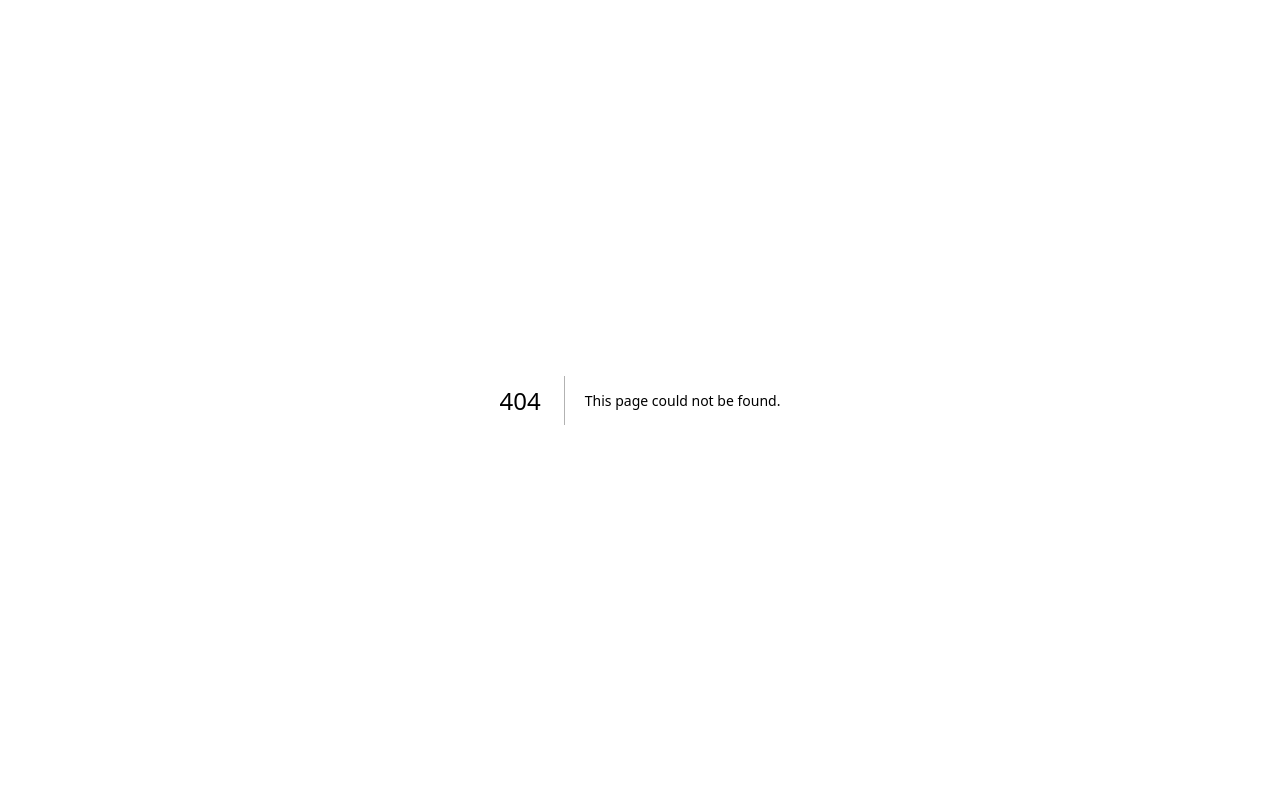
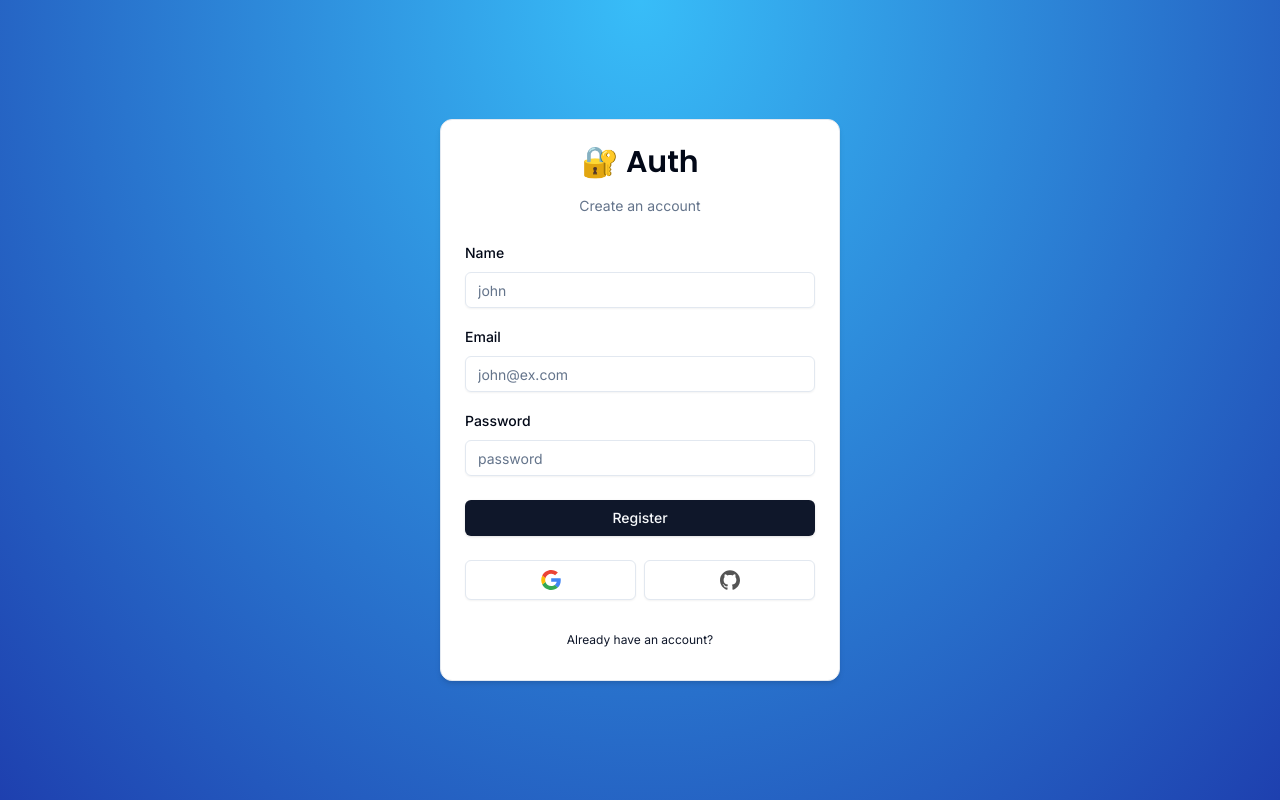
Before and after one commit to AmanGarg0303/next-auth, a Next.js app: page /auth/register in a window 1280 px wide. Before the commit this address had no page. Built offline with nearby package versions, Linux system fonts and the light colour scheme.

Commit message:
register form and its dummy server action

```diff
--- /dev/null
+++ b/actions/register.ts
@@ -0,0 +1,16 @@
+"use server";
+
+import * as z from "zod";
+import { RegisterSchema } from "@/schemas";
+
+export const registerAction = async (
+  values: z.infer<typeof RegisterSchema>
+) => {
+  const validatedFields = RegisterSchema.safeParse(values);
+
+  if (!validatedFields.success) {
+    return { error: "Invalid Fields!" };
+  }
+
+  return { success: "Email sent!" };
+};
--- /dev/null
+++ b/app/auth/register/page.tsx
@@ -0,0 +1,5 @@
+import { RegisterForm } from "@/components/auth/register-form";
+
+export default function RegisterPage() {
+  return <RegisterForm />;
+}
--- /dev/null
+++ b/components/auth/register-form.tsx
@@ -0,0 +1,124 @@
+"use client";
+import * as z from "zod";
+import { useState, useTransition } from "react";
+import { CardWrapper } from "@/components/auth/card-wrapper";
+import { useForm } from "react-hook-form";
+import { zodResolver } from "@hookform/resolvers/zod";
+import { RegisterSchema } from "@/schemas";
+import { Input } from "@/components/ui/input";
+import {
+  Form,
+  FormControl,
+  FormField,
+  FormItem,
+  FormLabel,
+  FormMessage,
+} from "@/components/ui/form";
+import { Button } from "@/components/ui/button";
+import { FormError } from "@/components/form-error";
+import { FormSuccess } from "@/components/form-success";
+import { registerAction } from "@/actions/register";
+
+export const RegisterForm = () => {
+  const [isPending, startTransition] = useTransition();
+  const [error, setError] = useState<string | undefined>("");
+  const [success, setSuccess] = useState<string | undefined>("");
+
+  const form = useForm<z.infer<typeof RegisterSchema>>({
+    resolver: zodResolver(RegisterSchema),
+    defaultValues: {
+      name: "",
+      email: "",
+      password: "",
+    },
+  });
+
+  const onSubmit = (values: z.infer<typeof RegisterSchema>) => {
+    setError("");
+    setSuccess("");
+
+    startTransition(() => {
+      registerAction(values).then((data) => {
+        setError(data.error);
+        setSuccess(data.success);
+      });
+    });
+  };
+
+  return (
+    <CardWrapper
+      headerLabel="Create an account"
+      backButtonLabel="Already have an account?"
+      backbuttonHref="/auth/login"
+      showSocial
+    >
+      <Form {...form}>
+        <form onSubmit={form.handleSubmit(onSubmit)} className="space-y-6">
+          <div className="space-y-4">
+            <FormField
+              control={form.control}
+              name="name"
+              render={({ field }) => (
+                <FormItem>
+                  <FormLabel>Name</FormLabel>
+                  <FormControl>
+                    <Input
+                      {...field}
+                      placeholder="john"
+                      type="text"
+                      disabled={isPending}
+                    />
+                  </FormControl>
+                  <FormMessage />
+                </FormItem>
+              )}
+            />
+            <FormField
+              control={form.control}
+              name="email"
+              render={({ field }) => (
+                <FormItem>
+                  <FormLabel>Email</FormLabel>
+                  <FormControl>
+                    <Input
+                      {...field}
+                      placeholder="john@ex.com"
+                      type="email"
+                      disabled={isPending}
+                    />
+                  </FormControl>
+                  <FormMessage />
+                </FormItem>
+              )}
+            />
+            <FormField
+              control={form.control}
+              name="password"
+              render={({ field }) => (
+                <FormItem>
+                  <FormLabel>Password</FormLabel>
+                  <FormControl>
+                    <Input
+                      {...field}
+                      placeholder="password"
+                      type="password"
+                      disabled={isPending}
+                    />
+                  </FormControl>
+                  <FormMessage />
+                </FormItem>
+              )}
+            />
+          </div>
+
+          <FormError message={error} />
+          <FormSuccess message={success} />
+
+          <Button type="submit" className="w-full" disabled={isPending}>
+            Register
+          </Button>
+        </form>
+      </Form>
+    </CardWrapper>
+  );
+};
--- a/schemas/index.ts
+++ b/schemas/index.ts
@@ -6,3 +6,11 @@
     message: "Password is required",
   }),
 });
+
+export const RegisterSchema = z.object({
+  name: z.string().min(1, { message: "Name is required" }),
+  email: z.string().email({ message: "Email is required" }),
+  password: z.string().min(6, {
+    message: "Minimum 6 characters required",
+  }),
+});
```
